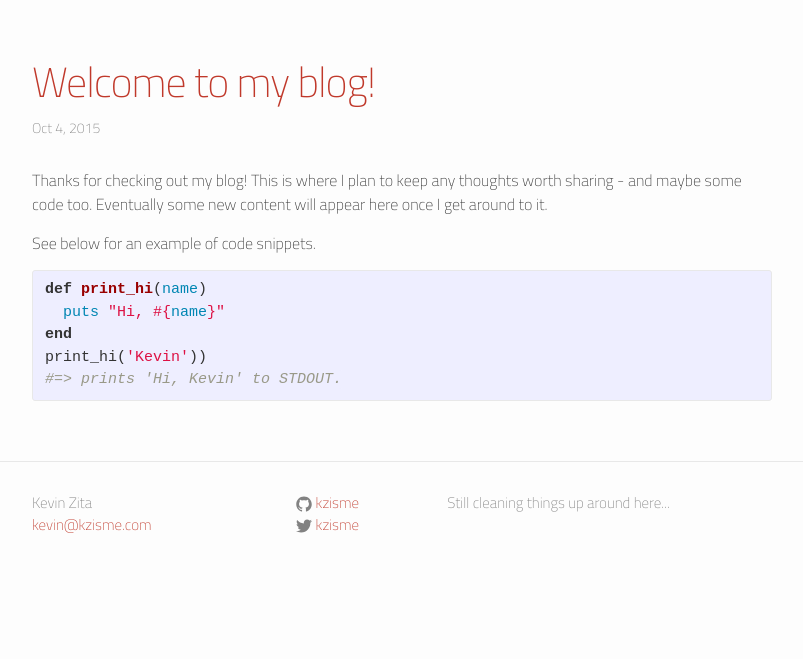
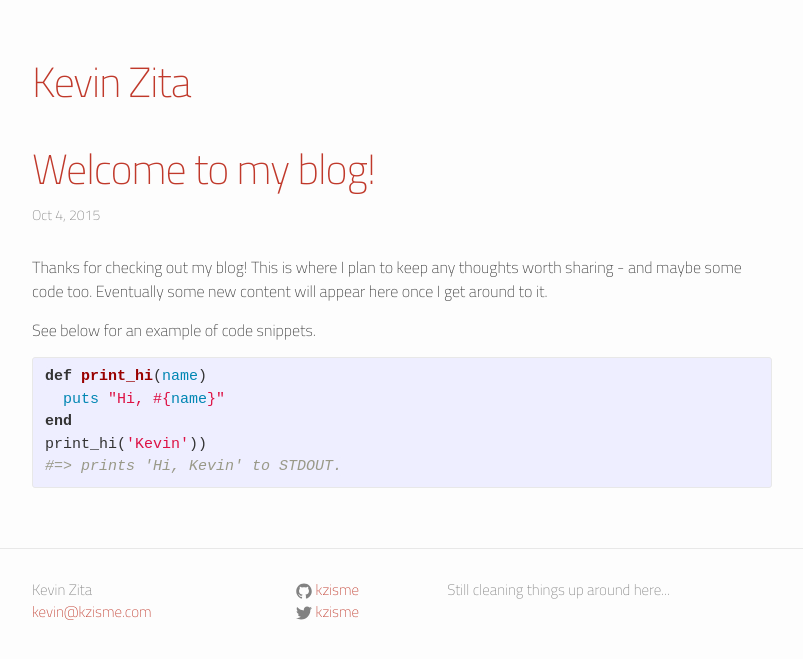
Before and after one commit to kzisme/site, a Jekyll site: the page built from _posts/2015-10-04-welcome-to-jekyll.markdown, in a window 1280 px wide. Shown: the top 659 px of the page, without its empty margins (238-1041 px from the left). Built offline with Jekyll 4.4.1, drawn with Linux system fonts in a browser that asks for light colours.

Commit message:
Fixed link back to index

```diff
--- a/_layouts/post.html
+++ b/_layouts/post.html
@@ -2,7 +2,7 @@
 layout: default
 ---
 <div class="post">
-
+    <h1 class="post-title"><a href="/index.html">Kevin Zita</a></h1>
   <header class="post-header">
     <h1 class="post-title">{{ page.title }}</h1>
     <p class="post-meta">{{ page.date | date: "%b %-d, %Y" }}{% if page.author %} • {{ page.author }}{% endif %}{% if page.meta %} • {{ page.meta }}{% endif %}</p>
```
